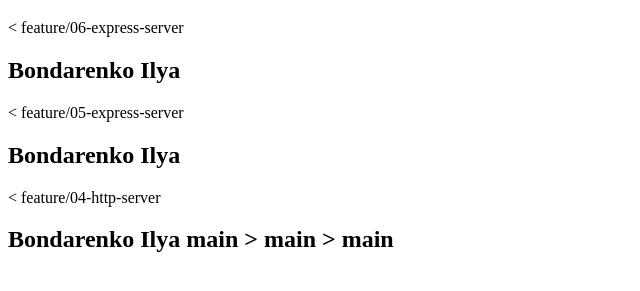
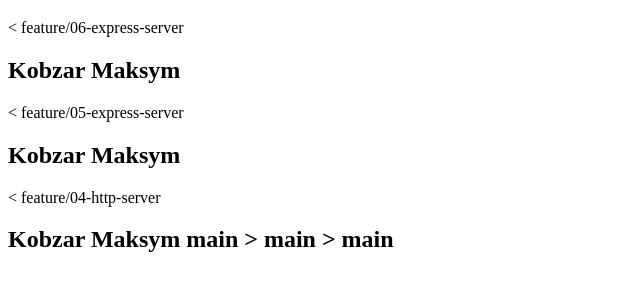
Before and after one commit to mvkobzar-max/git-test, a website: page index.html in a window 1280 px wide. Shown: the part 61-352 px from the top of the page, without its empty margins (0-640 px from the left). Drawn offline with Linux system fonts and the light colour scheme.

Commit message:
Update index.html

```diff
--- a/index.html
+++ b/index.html
@@ -10,13 +10,13 @@
 <body>
    <h1>Page Title</h1>
 < feature/06-express-server
-   <h2>Bondarenko Ilya</h2>
+   <h2>Kobzar Maksym</h2>
 
 < feature/05-express-server
-   <h2>Bondarenko Ilya</h2>
+   <h2>Kobzar Maksym</h2>
 
 < feature/04-http-server
-   <h2>Bondarenko Ilya</
+   <h2>Kobzar Maksym</
 > main
 > main
 > main
```
